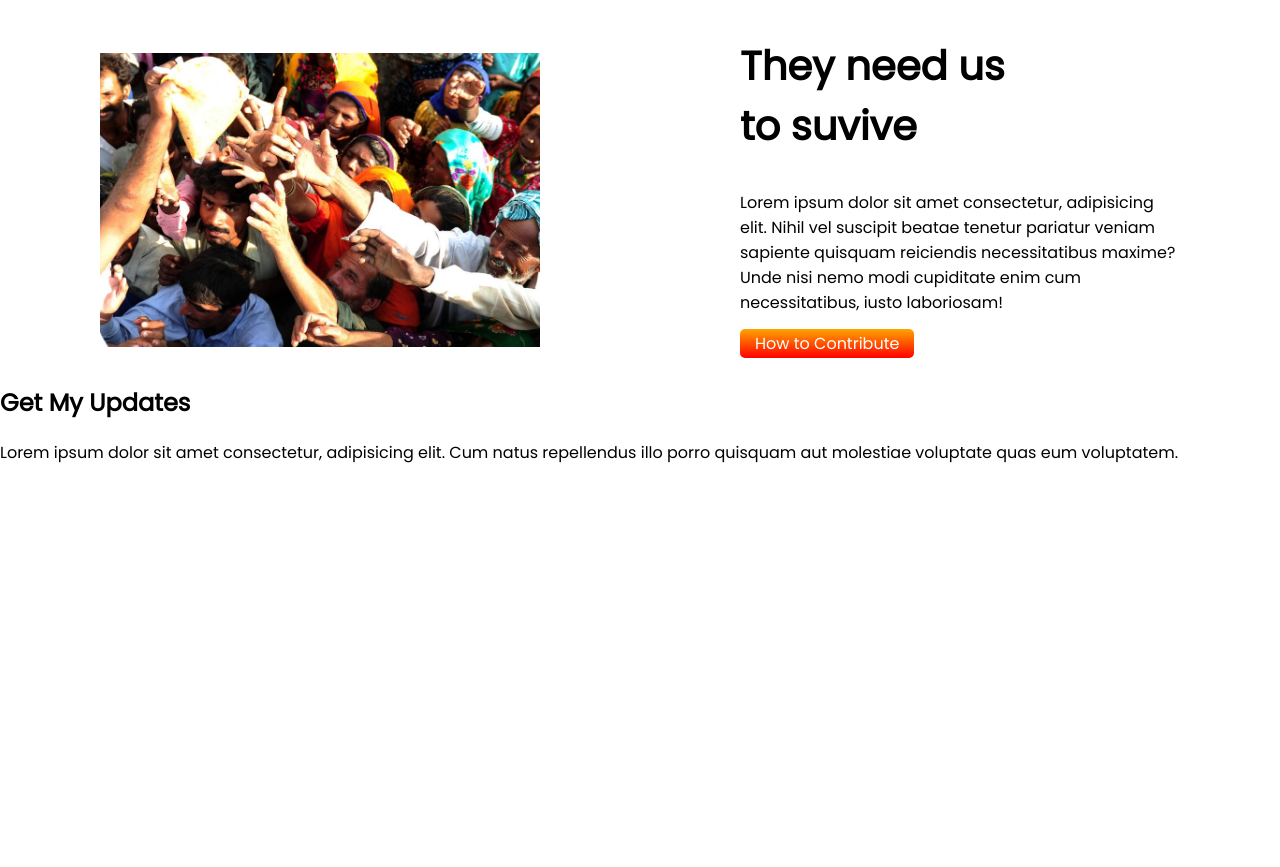
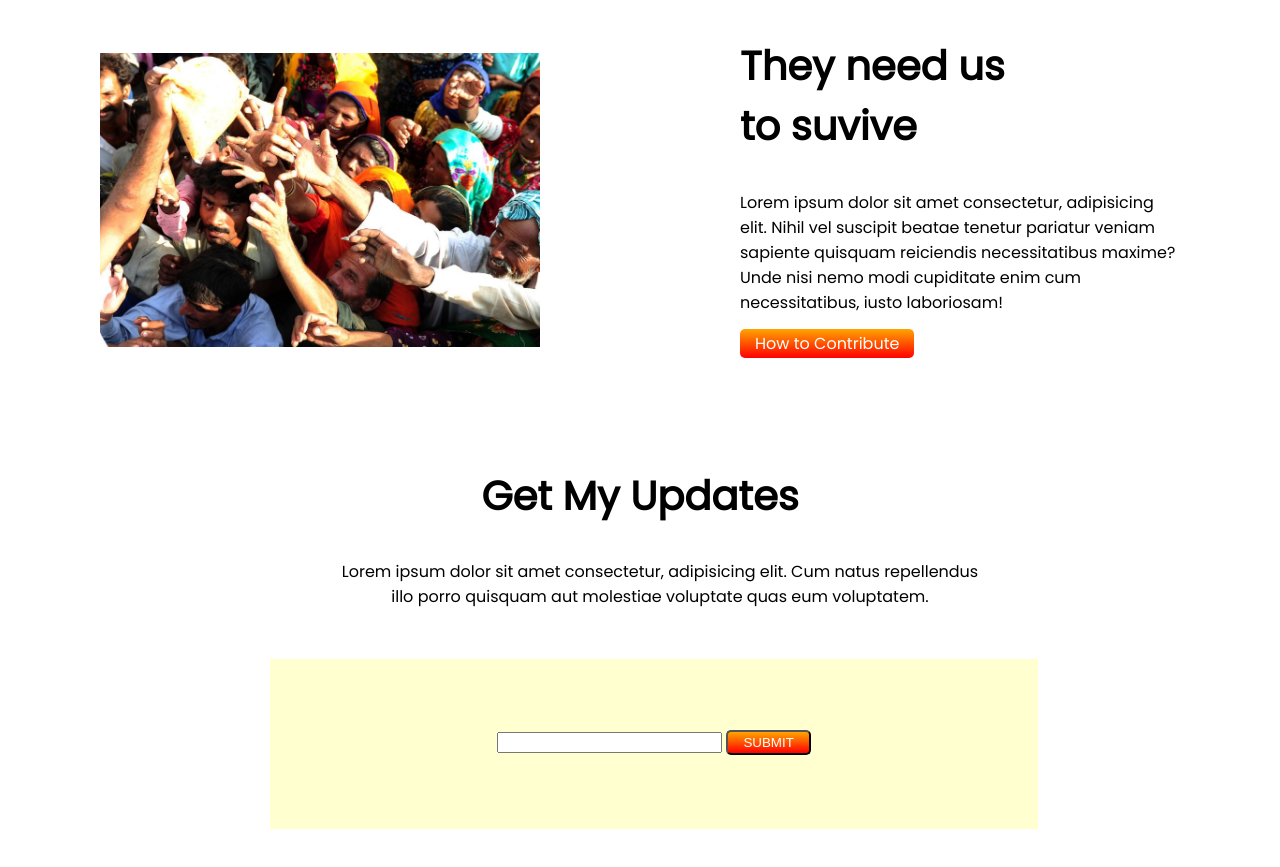
Before and after one commit to ahmadbinraees/donate-today, a plain HTML site: page index.html in a window 1280 px wide. Shown: the part 1089-1956 px from the top of the page. Before the commit the page ends 1570 px from the top, so only its background shows below. Drawn offline with Linux system fonts and the light colour scheme.

Commit message:
subscription area added

```diff
--- a/index.html
+++ b/index.html
@@ -42,7 +42,15 @@
 
     <section class="subscription-area">
         <h1>Get My Updates</h1>
-        <p>Lorem ipsum dolor sit amet consectetur, adipisicing elit. Cum natus repellendus illo porro quisquam aut molestiae voluptate quas eum voluptatem.</p>
+        <div id="center-paragraph">
+            <p>Lorem ipsum dolor sit amet consectetur, adipisicing elit. Cum natus repellendus illo porro quisquam aut molestiae voluptate quas eum voluptatem.</p>
+        </div>
+        <div class="form">
+            <form>
+                <input size="25" id="email-box" type="email">
+                <button class="linked-button" type="submit">SUBMIT</button>
+            </form>
+        </div>
     </section>
 </body>
 </html>
--- a/style.css
+++ b/style.css
@@ -44,3 +44,25 @@ body{
     width: 100%;
     padding-top: 50px;
 }
+
+.subscription-area{
+    margin-top: 100px;
+    text-align: center;
+}
+.subscription-area h1{
+    font-size: 40px;
+}
+#center-paragraph{
+    margin-left: 340px;
+    margin-bottom: 50px;
+    width: 50%;
+}
+.form{
+    background-color: rgba(255, 255, 0, 0.185);
+    width: 60%;
+    height: 100px;
+    margin-left: 270px;
+    margin-bottom: 100px;
+    text-align: center;
+    padding-top: 70px;
+}
```
